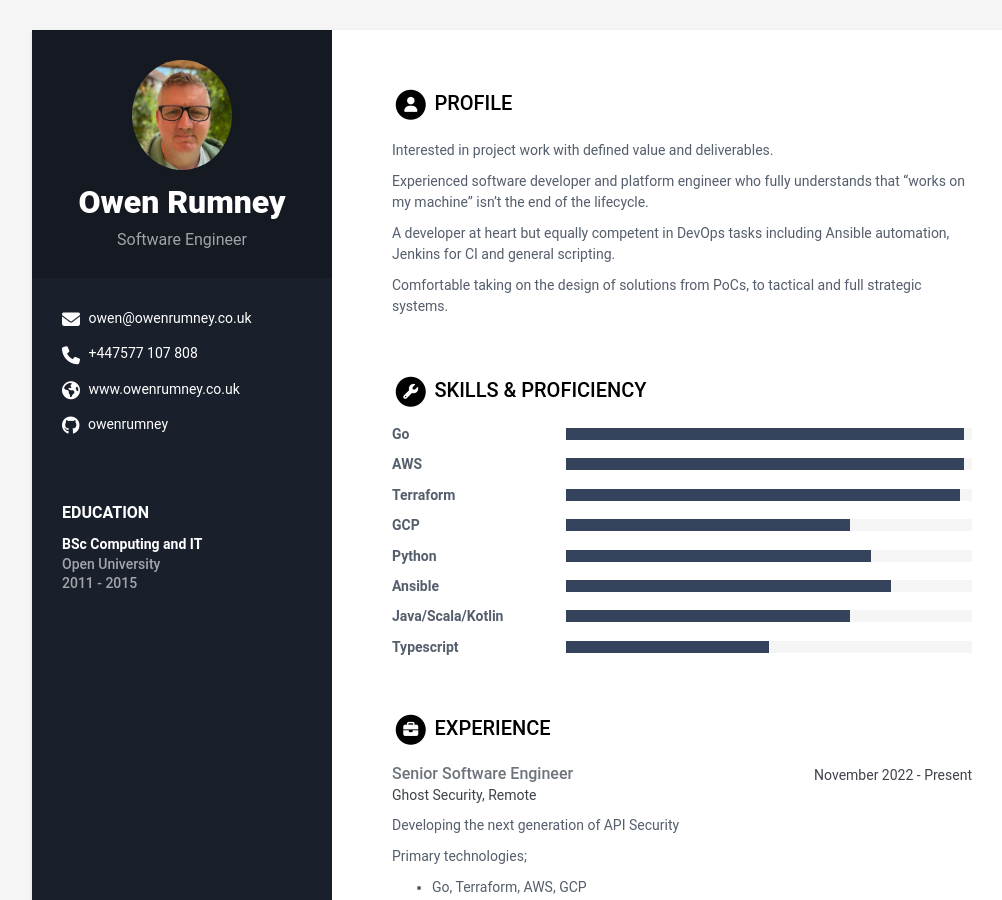
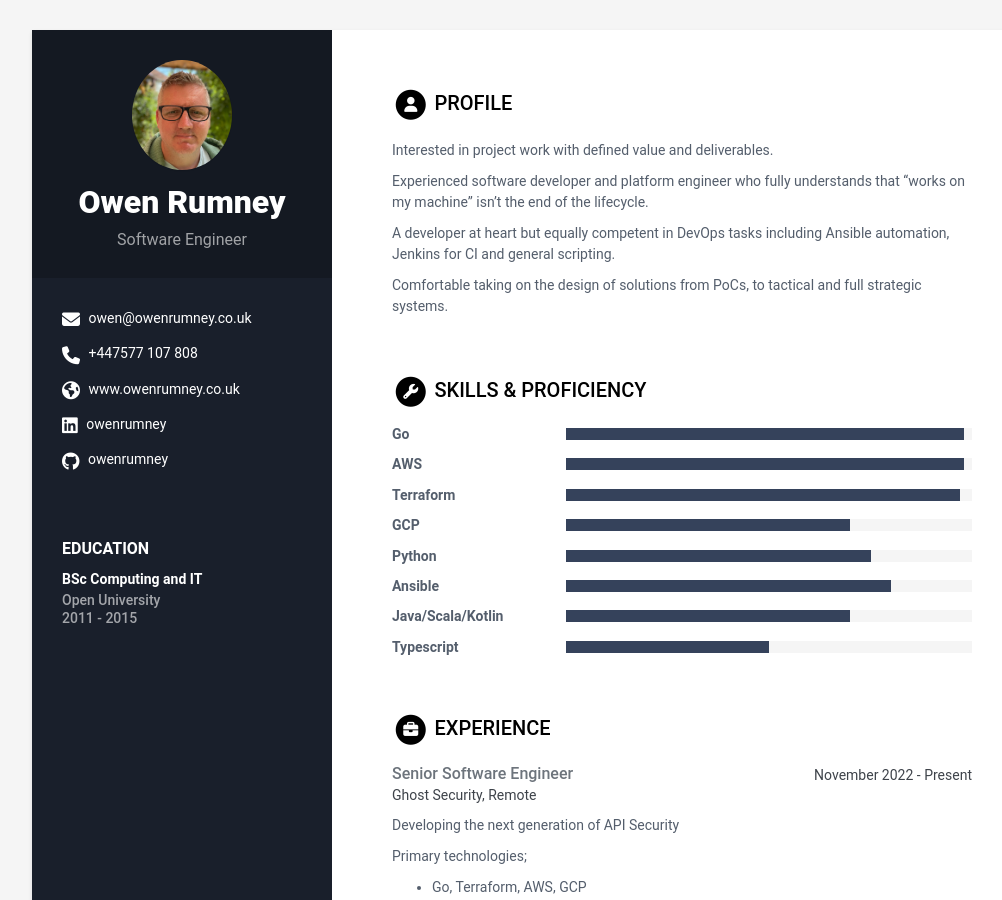
Before and after one commit to owenrumney/owenrumney-more, a Jekyll site: the page built from index.html, in a window 1280 px wide and 900 px high. Shown: the whole window, without its empty margins (108-1110 px from the left). Built offline with Jekyll 4.4.1, drawn with Linux system fonts in a browser that asks for light colours.

Commit message:
feat: add linked in link

```diff
--- a/_data/data.yml
+++ b/_data/data.yml
@@ -15,6 +15,7 @@ sidebar:
     phone: +447577 107 808
     website: www.owenrumney.co.uk #do not add http://
     github: owenrumney
+    linkedin: owenrumney
 
 
 
```
